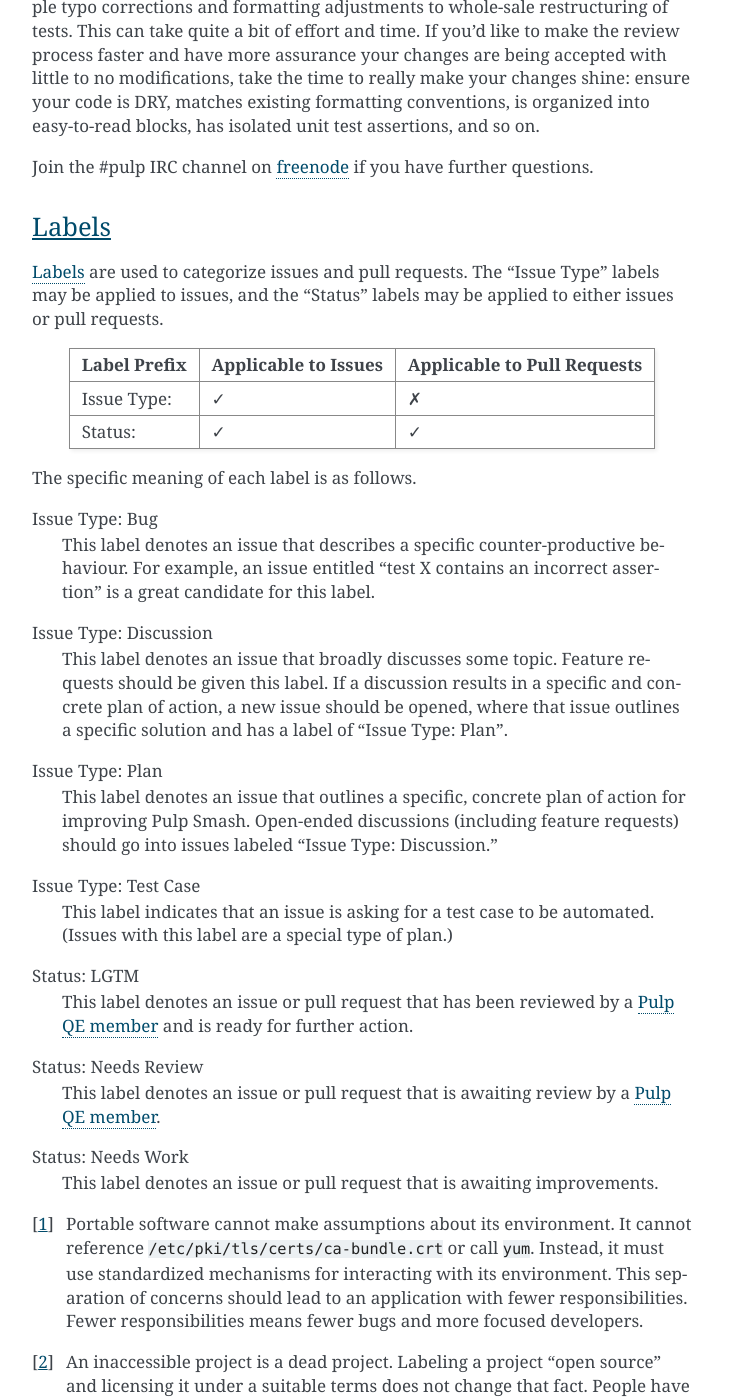
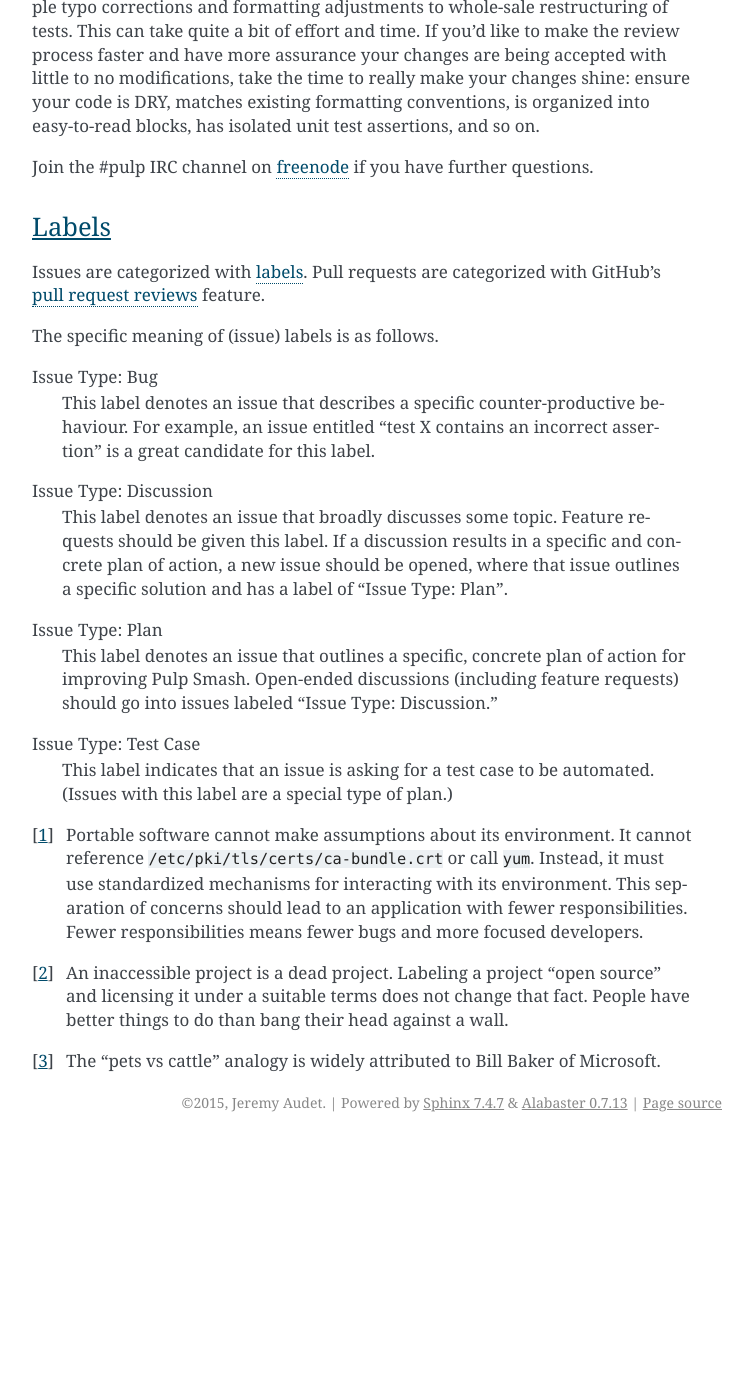
Before and after one commit to pulp/pulp-smash, a Sphinx documentation site: the page built from docs/about.rst, in a window 1280 px wide and 1400 px high, scrolled down 2647 px. Shown: the whole window, without its empty margins (388-1140 px from the left). Built offline with Sphinx 7.4.7, drawn with Linux system fonts in a browser that asks for light colours; after the commit the page ends 3789 px from its top, so only the background shows below that.

Commit message:
Do not use labels to categorize pull requests
Instead of labels, use GitHub's built-in "pull request reviews" feature.

See: https://help.github.com/articles/about-pull-request-reviews/

```diff
--- a/docs/about.rst
+++ b/docs/about.rst
@@ -120,18 +120,10 @@
 Labels
 ~~~~~~
 
-`Labels`_ are used to categorize issues and pull requests. The "Issue Type"
-labels may be applied to issues, and the "Status" labels may be applied to
-either issues or pull requests.
+Issues are categorized with `labels`_. Pull requests are categorized with
+GitHub's `pull request reviews`_ feature.
 
-============  ====================  ===============================
-Label Prefix  Applicable to Issues  Applicable to Pull Requests
-============  ====================  ===============================
-Issue Type:   ✓                     ✗
-Status:       ✓                     ✓
-============  ====================  ===============================
-
-The specific meaning of each label is as follows.
+The specific meaning of (issue) labels is as follows.
 
 Issue Type: Bug
     This label denotes an issue that describes a specific counter-productive
@@ -153,17 +145,6 @@
     This label indicates that an issue is asking for a test case to be
     automated. (Issues with this label are a special type of plan.)
 
-Status: LGTM
-    This label denotes an issue or pull request that has been reviewed by a
-    `Pulp QE member`_ and is ready for further action.
-
-Status: Needs Review
-    This label denotes an issue or pull request that is awaiting review by a
-    `Pulp QE member`_.
-
-Status: Needs Work
-    This label denotes an issue or pull request that is awaiting improvements.
-
 .. [1] Portable software cannot make assumptions about its environment. It
     cannot reference ``/etc/pki/tls/certs/ca-bundle.crt``  or call ``yum``.
     Instead, it must use standardized mechanisms for interacting with its
@@ -178,7 +159,6 @@
 
 .. _Command-Line Interface: https://docs.python.org/3/library/unittest.html#command-line-interface
 .. _GNU Make: https://www.gnu.org/software/make/
-.. _Labels: https://github.com/PulpQE/pulp-smash/labels
 .. _OpenSSH: http://www.openssh.com/
 .. _Pulp QE Member: https://github.com/orgs/PulpQE/people
 .. _Pulp Smash issues: https://github.com/PulpQE/pulp-smash/issues
@@ -186,4 +166,6 @@
 .. _XDG Base Directory Specification: http://standards.freedesktop.org/basedir-spec/basedir-spec-latest.html
 .. _freenode: https://freenode.net/
 .. _good commit messages: http://tbaggery.com/2008/04/19/a-note-about-git-commit-messages.html
+.. _labels: https://github.com/PulpQE/pulp-smash/labels
+.. _pull request reviews: https://help.github.com/articles/about-pull-request-reviews/
 .. _rewrite history: https://git-scm.com/book/en/v2/Git-Tools-Rewriting-History
```
